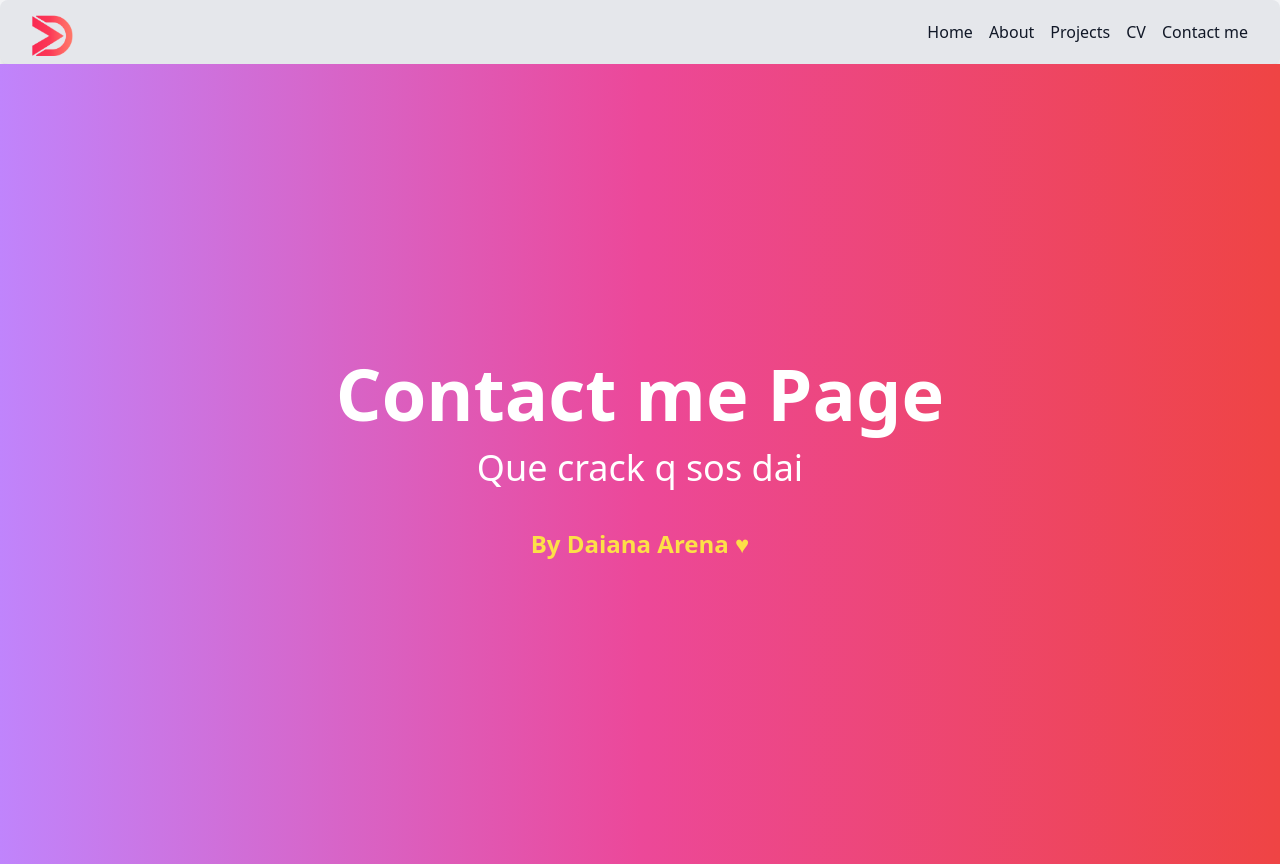
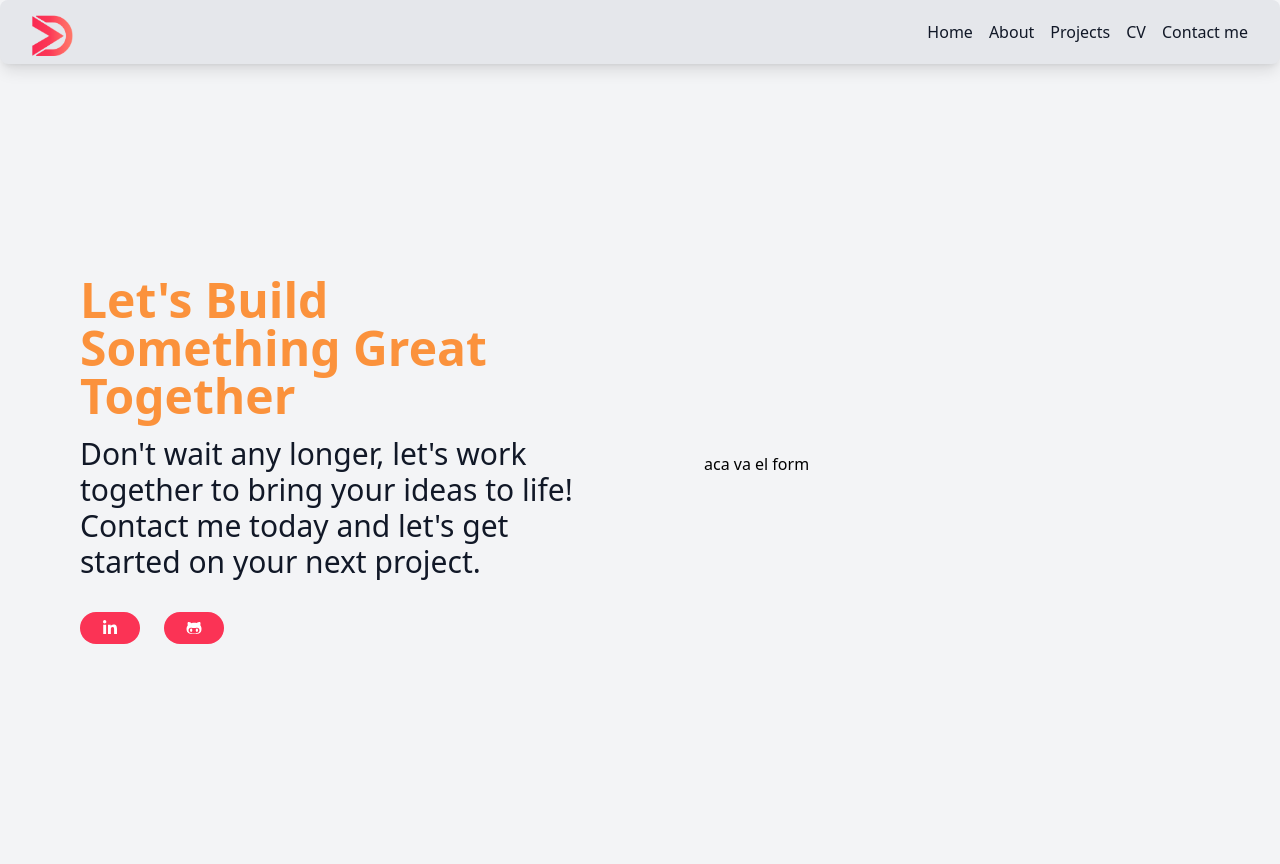
Before and after one commit to DaianaArena/my-portfolio-v2, a Next.js app: page /contact in a window 1280 px wide. Built offline with nearby package versions, Linux system fonts and the light colour scheme.

Commit message:
creating contact page

```diff
--- a/package.json
+++ b/package.json
@@ -15,11 +15,12 @@
     "next": "13.2.4",
     "react": "18.2.0",
     "react-dom": "18.2.0",
+    "react-icons": "^4.8.0",
     "typescript": "5.0.2"
   },
   "devDependencies": {
     "autoprefixer": "^10.4.14",
     "postcss": "^8.4.21",
-    "tailwindcss": "^3.2.7"
+    "tailwindcss": "^3.3.1"
   }
 }
--- a/src/app/contact/page.tsx
+++ b/src/app/contact/page.tsx
@@ -1,5 +1,6 @@
 import { Inter } from 'next/font/google'
 const inter = Inter({ subsets: ['latin'] })
+import { FaLinkedinIn, FaGithubAlt } from 'react-icons/fa';
 
 
 
@@ -7,26 +8,47 @@ export default function About () {
 
 
   return (
-    <div className="h-screen bg-gradient-to-r from-purple-400 via-pink-500 to-red-500 animate-gradient-x flex flex-col justify-center items-center">
+    <div className="h-screen  animate-gradient-x flex flex-col justify-center items-center">
 
 
+      <div className="max-w-7xl mx-auto px-4 sm:px-6 lg:px-8 grid grid-cols-1 sm:grid-cols-1 md:grid-cols-2 gap-8">
 
-      <h1 className="text-3xl md:text-5xl lg:text-7xl font-bold mb-4 text-white animate-float">
-        Contact me Page
+        <div className="py-10 px-12  flex flex-col justify-center ">
+          <h1 className="text-xl text-center sm:text-left md:text-4xl lg:text-5xl font-bold mb-4 text-orange-400">
+          Let's Build Something Great Together
           </h1>
-      <p className="text-lg md:text-2xl lg:text-4xl mb-8 text-white">
-       Que crack q sos dai
+          <p className="text-lg text-center sm:text-left md:text-2xl lg:text-3xl mb-8 text-gray-900">
+          Don't wait any longer, let's work together to bring your ideas to life! Contact me today and let's get started on your next project.
           </p>
+          <div className="flex flex-col  sm:flex-row items-center justify-between md:items-center lg:justify-start ">
+          <a
+              href="https://www.linkedin.com/in/arenadaiana/"
+              target="_blank"
+              rel="noopener noreferrer"
+              className='mb-2 relative inline-flex text-sm sm:text-base rounded-full font-medium border-2 border-transparent transition-colors outline-transparent focus:outline-transparent disabled:opacity-50 disabled:pointer-events-none disabled:opacity-40 disabled:hover:opacity-40 disabled:cursor-not-allowed disabled:shadow-none
+              text-white bg-[#FB3355] hover:bg-[#FF7067] focus:border-[#FF7067] px-4 py-1 sm:py-1.5 sm:px-5 lg:mr-6'
+            >
+              <FaLinkedinIn className='font-medium text-white' />
+            </a>
             <a
               href="https://github.com/DaianaArena"
               target="_blank"
               rel="noopener noreferrer"
-        className="font-bold py-2 px-4  text-2xl text-yellow-300 "
+              className='mb-2 relative inline-flex text-sm sm:text-base rounded-full font-medium border-2 border-transparent transition-colors outline-transparent focus:outline-transparent disabled:opacity-50 disabled:pointer-events-none disabled:opacity-40 disabled:hover:opacity-40 disabled:cursor-not-allowed disabled:shadow-none
+              text-white bg-[#FB3355] hover:bg-[#FF7067] focus:border-[#FF7067] px-4 py-1 sm:py-1.5 sm:px-5'
             >
+              <FaGithubAlt className='font-medium text-white'/>
+            </a>
+          </div>
 
-          By Daiana Arena ♥
+        </div>
 
-      </a>
+        <div className="py-10 px-12  flex flex-col justify-center order-first md:order-last">
+            <p>aca va el form</p>
+        </div>
+
+      </div>
+
     </div>
   )
 }
```
Also changed, not shown: 1 other file (tests, documents, lock files or other folders). Lines whose indentation alone changed are shown as unchanged.
